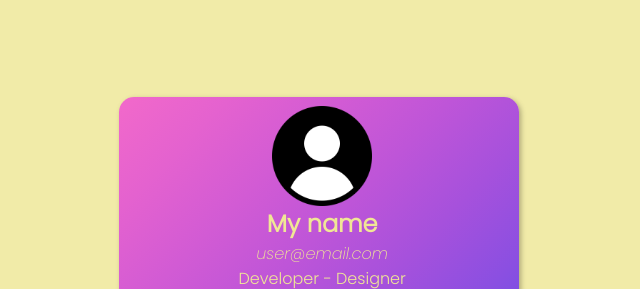
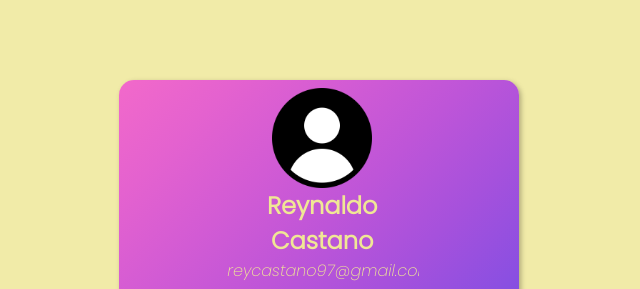
Before and after one commit to ReyAntonio12/vcard-reynadlo, a plain HTML site: page index.html in a window 1280 px wide. Shown: the part 167-456 px from the top of the page, without its empty margins (321-961 px from the left). Drawn offline with Linux system fonts and the light colour scheme.

Commit message:
updated index html

```diff
--- a/index.html
+++ b/index.html
@@ -15,8 +15,8 @@
     <main class="container">
         <div id="begining">
             <img src="./imagenes/user.png" id="user_image" alt="user_image"/>
-            <h2>My name</h2>
-            <p><i>user@email.com</i></p>
+            <h2>Reynaldo Castano</h2>
+            <p><i>reycastano97@gmail.com</i></p>
             <p>Developer - Designer</p>
         </div>
 
```
